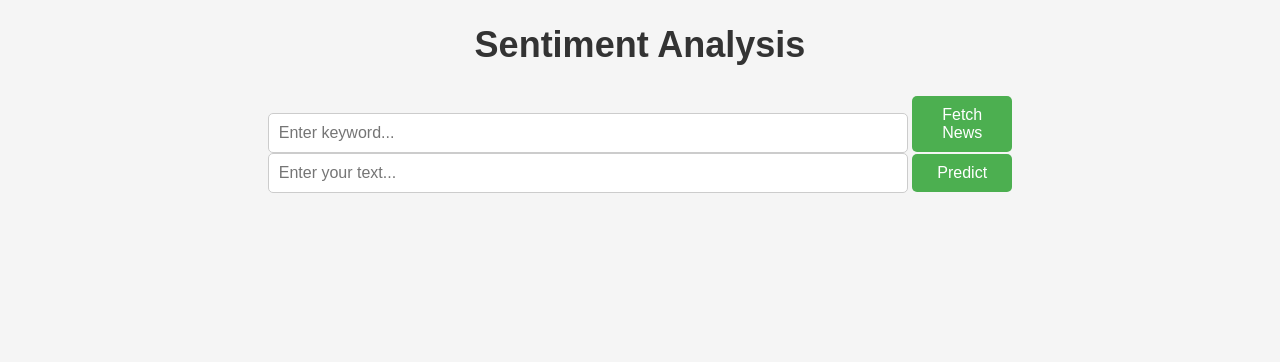
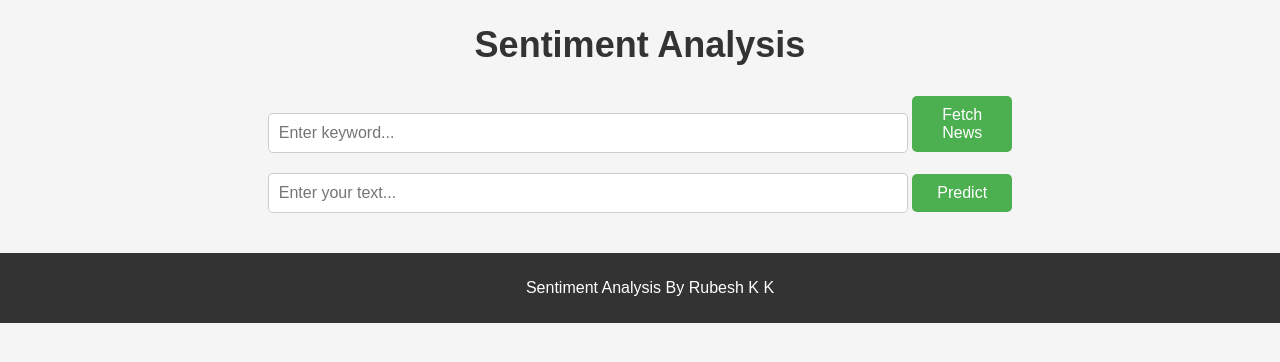
Before and after one commit to Rubesh-28/SentimentAnalysis_NewsAPI, a Flask app: page / in a window 1280 px wide. Shown: the top 362 px of the page. Run offline with Flask 2, Linux system fonts and the light colour scheme.

Commit message:
Update index.html

```diff
--- a/templates/index.html
+++ b/templates/index.html
@@ -55,33 +55,44 @@ button:hover {
     background-color: #45a049;
 }
 
-.result {
+#result {
     margin-top: 20px;
     font-size: 18px;
 }
 
-.news-titles {
-    text-align: left;
+#news-titles {
+    text-align: center;
+    margin: 20px auto;
     margin-top: 20px;
 }
 
-.news-titles ul {
+
+#news-titles ul {
     list-style-type: none;
     padding: 0;
 }
 
-.news-titles li {
+#news-titles li {
     margin-bottom: 10px;
     font-size: 14px;
     color: #333;
 }
 
-.result {
+#result {
     margin-top: 40px;
     font-size: 35px;
     font-weight: bold;
     color: #333;
 }
+footer {
+            background-color: #333;
+            color: #fff;
+            text-align: center;
+            padding: 10px;
+            position: relative;
+            bottom: 0;
+            width: 100%;
+        }
     </style>
 </head>
 
@@ -94,6 +105,9 @@ button:hover {
     <button onclick="predictSentiment()">Predict</button>
     <p></p>
     <div id="result"></div>
+    <footer>
+        <p>Sentiment Analysis By Rubesh K K</p>
+    </footer>
 
     <script>
         function fetchNews() {
```
